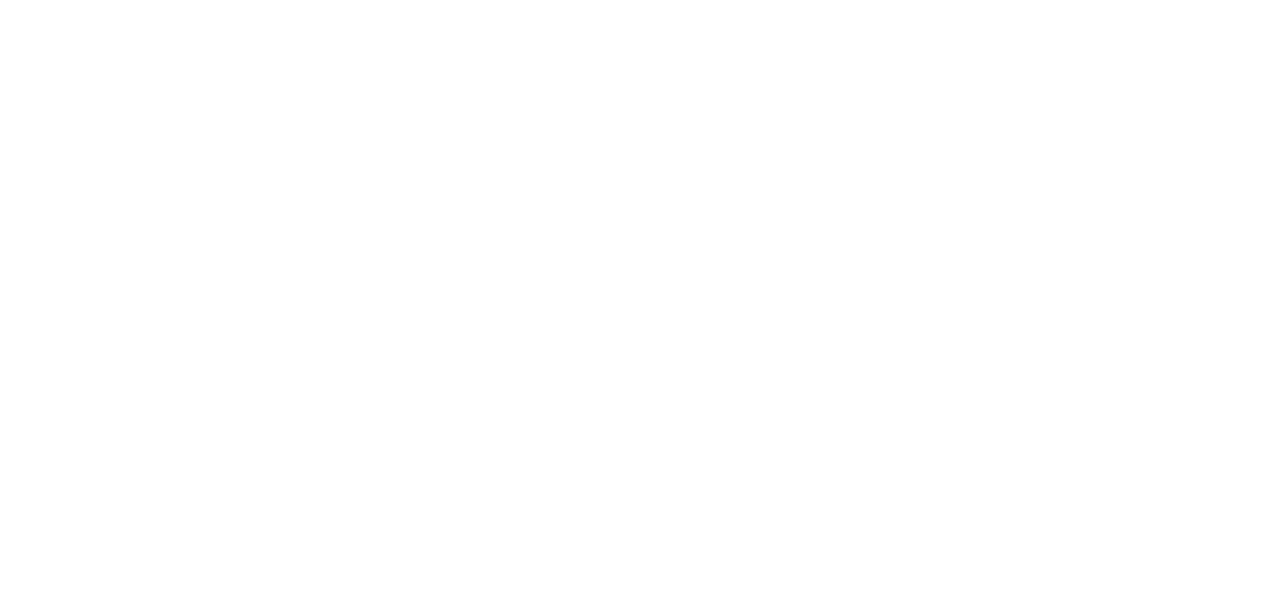
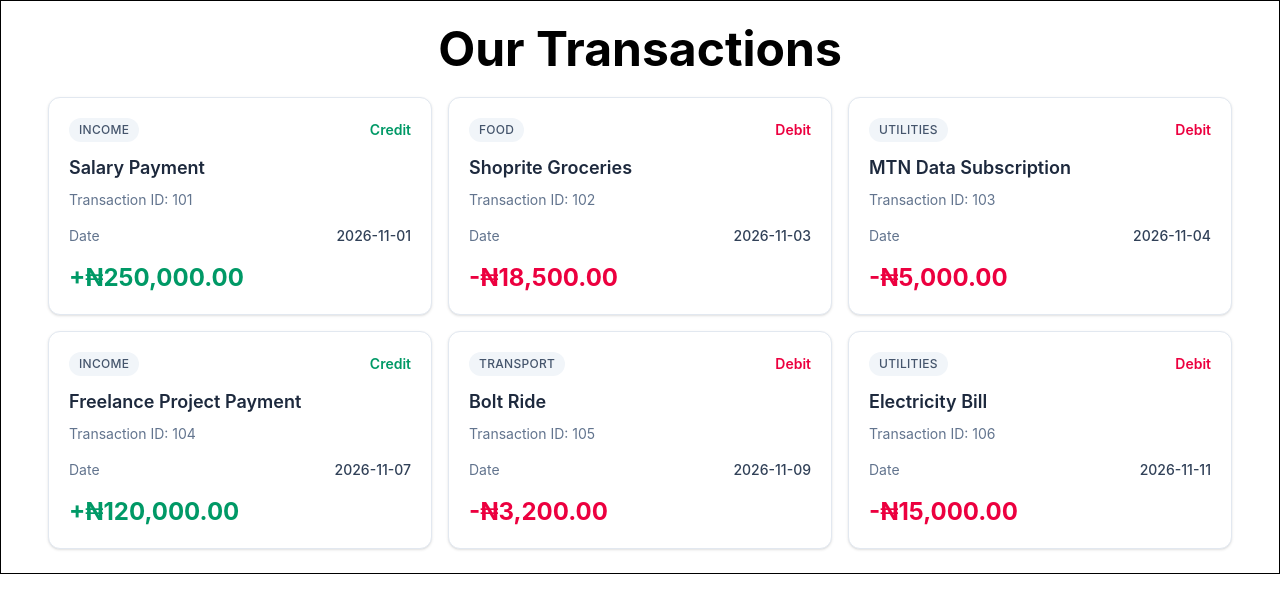
Before and after one commit to Cj-Nnekwelugo/React-pratice, a React (Vite) app: page / in a window 1280 px wide. Shown: the top 612 px of the page. Built offline with nearby package versions, Linux system fonts and the light colour scheme.

Commit message:
added component

```diff
--- a/src/App.jsx
+++ b/src/App.jsx
@@ -1,10 +1,12 @@
+import TransactionList from "./components/TransactionList"
+
 
 
 function App() {
 
   return (
     <>
-
+     <TransactionList />
     </>
   )
 }
```
